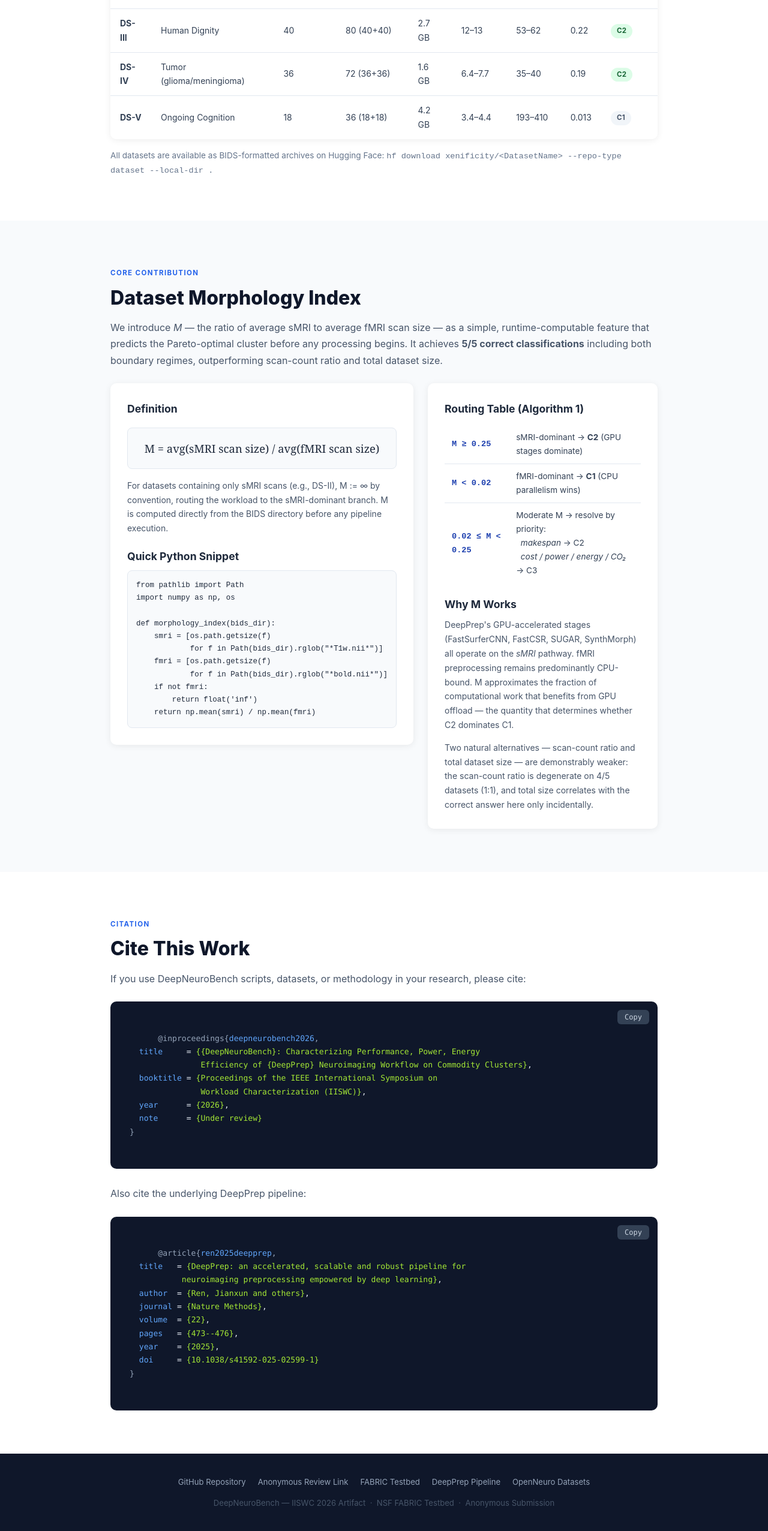
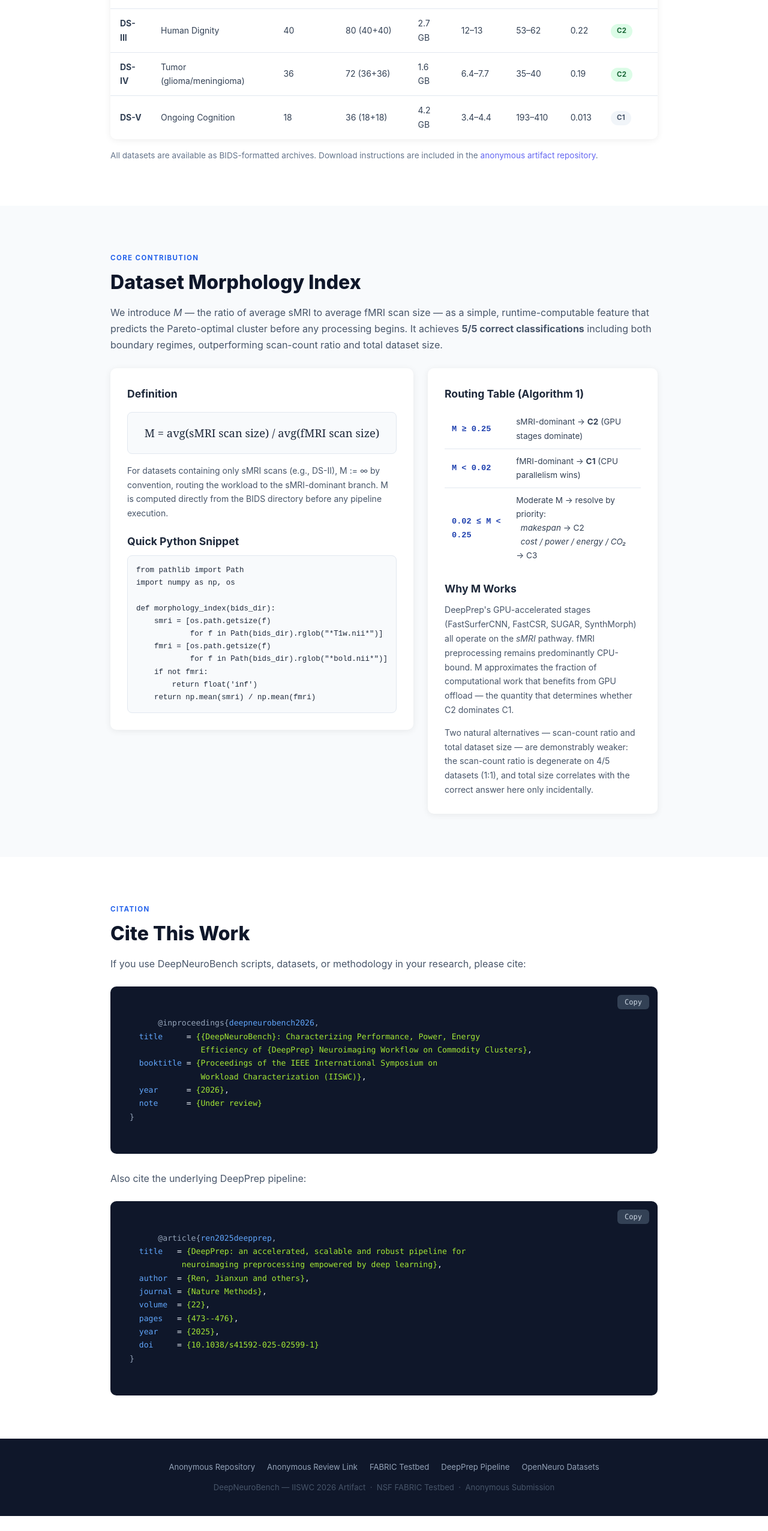
Before and after one commit to xenificity/DeepNeuroBench, a plain HTML site: page docs/index.html in a window 1280 px wide. Shown: the part 7137-9690 px from the top of the page at 60% size. After the commit the page ends 9665 px from the top, so only its background shows below. Drawn offline with Linux system fonts and the light colour scheme.

Commit message:
Anonymize project page: remove all identifying GitHub username references
Replace all github.com/xenificity links with anonymous.4open.science link;
remove HuggingFace download snippet containing author username; clean footer.

Co-Authored-By: Claude Sonnet 4.6 <noreply@anthropic.com>

```diff
--- a/docs/index.html
+++ b/docs/index.html
@@ -19,7 +19,7 @@
       <li><a href="#datasets">Datasets</a></li>
       <li><a href="#morphology">Morphology Index</a></li>
       <li><a href="#citation">Citation</a></li>
-      <li><a href="https://github.com/xenificity/DeepNeuroBench">Code</a></li>
+      <li><a href="https://anonymous.4open.science/r/benchmark-neuro-fabric">Code</a></li>
     </ul>
   </div>
 </nav>
@@ -38,7 +38,7 @@
         <svg width="16" height="16" fill="currentColor" viewBox="0 0 20 20"><path d="M9 4.804A7.968 7.968 0 005.5 4c-1.255 0-2.443.29-3.5.804v10A7.969 7.969 0 015.5 14c1.669 0 3.218.51 4.5 1.385A7.962 7.962 0 0114.5 14c1.255 0 2.443.29 3.5.804v-10A7.968 7.968 0 0014.5 4c-1.255 0-2.443.29-3.5.804V12a1 1 0 11-2 0V4.804z"/></svg>
         Read Abstract
       </a>
-      <a class="btn btn-outline" href="https://github.com/xenificity/DeepNeuroBench" target="_blank">
+      <a class="btn btn-outline" href="https://anonymous.4open.science/r/benchmark-neuro-fabric" target="_blank">
         <svg width="16" height="16" fill="currentColor" viewBox="0 0 24 24"><path d="M12 0C5.37 0 0 5.37 0 12c0 5.31 3.435 9.795 8.205 11.385.6.105.825-.255.825-.57 0-.285-.015-1.23-.015-2.235-3.015.555-3.795-.735-4.035-1.41-.135-.345-.72-1.41-1.23-1.695-.42-.225-1.02-.78-.015-.795.945-.015 1.62.87 1.845 1.23 1.08 1.815 2.805 1.305 3.495.99.105-.78.42-1.305.765-1.605-2.67-.3-5.46-1.335-5.46-5.925 0-1.305.465-2.385 1.23-3.225-.12-.3-.54-1.53.12-3.18 0 0 1.005-.315 3.3 1.23.96-.27 1.98-.405 3-.405s2.04.135 3 .405c2.295-1.56 3.3-1.23 3.3-1.23.66 1.65.24 2.88.12 3.18.765.84 1.23 1.905 1.23 3.225 0 4.605-2.805 5.625-5.475 5.925.435.375.81 1.095.81 2.22 0 1.605-.015 2.895-.015 3.3 0 .315.225.69.825.57A12.02 12.02 0 0024 12c0-6.63-5.37-12-12-12z"/></svg>
         Code &amp; Scripts
       </a>
@@ -344,8 +344,8 @@
       </table>
     </div>
     <p style="margin-top:16px; font-size:0.85rem; color:#64748b;">
-      All datasets are available as BIDS-formatted archives on Hugging Face:
-      <code>hf download xenificity/&lt;DatasetName&gt; --repo-type dataset --local-dir .</code>
+      All datasets are available as BIDS-formatted archives. Download instructions are included
+      in the <a href="https://anonymous.4open.science/r/benchmark-neuro-fabric" style="color:#6366f1;">anonymous artifact repository</a>.
     </p>
   </div>
 </section>
@@ -459,7 +459,7 @@ def morphology_index(bids_dir):
 <!-- ─── Footer ───────────────────────────────────────────── -->
 <footer>
   <div class="footer-links">
-    <a href="https://github.com/xenificity/DeepNeuroBench">GitHub Repository</a>
+    <a href="https://anonymous.4open.science/r/benchmark-neuro-fabric">Anonymous Repository</a>
     <a href="https://anonymous.4open.science/r/benchmark-neuro-fabric">Anonymous Review Link</a>
     <a href="https://fabric-testbed.net/">FABRIC Testbed</a>
     <a href="https://github.com/pBFSLab/DeepPrep">DeepPrep Pipeline</a>
```
